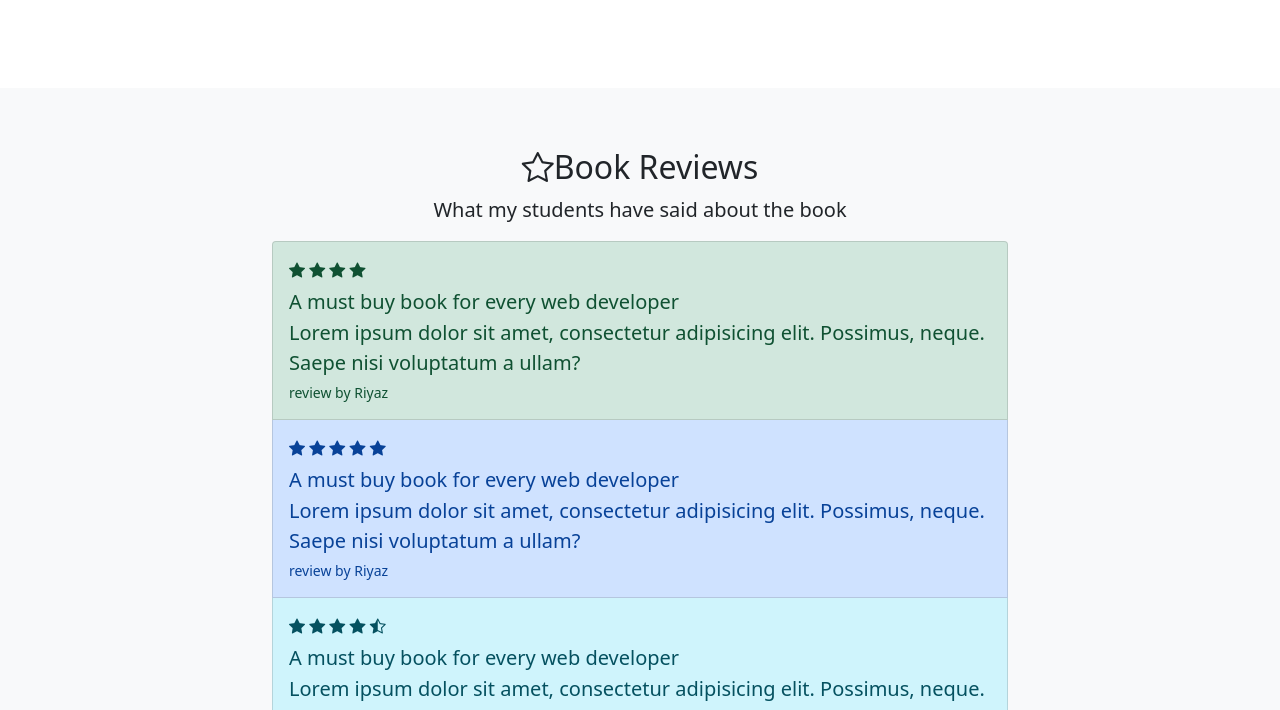
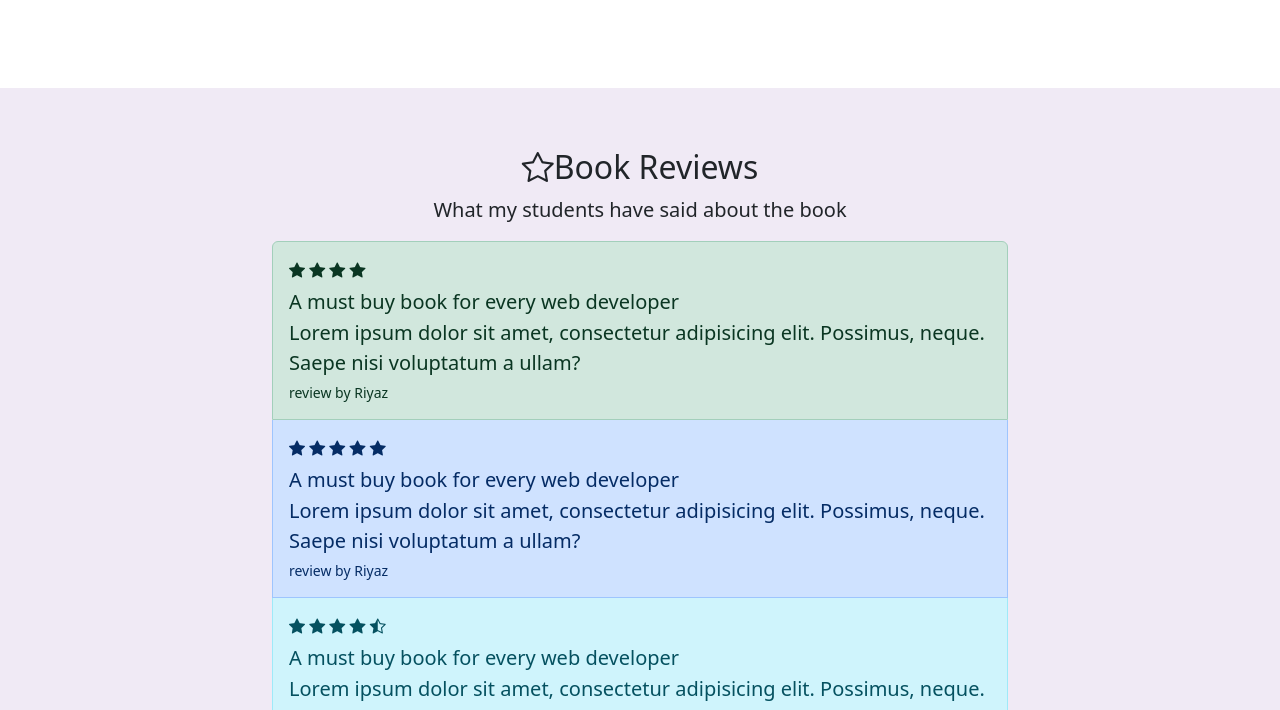
Before and after one commit to Pathan-Riyaz-Khan/BootStrapLearning, a website: page index.html in a window 1280 px wide. Shown: the part 2090-2800 px from the top of the page. Drawn offline with nearby package versions, Linux system fonts and the light colour scheme.

Commit message:
final commit

```diff
--- a/index.html
+++ b/index.html
@@ -3,8 +3,7 @@
     <meta charset="UTF-8">
     <meta name="viewport" content="width=device-width, initial-scale=1.0">
     <title>Net Ninja</title>
-    <link href="https://cdn.jsdelivr.net/npm/bootstrap@5.0.2/dist/css/bootstrap.min.css" rel="stylesheet"
-    integrity="sha384-EVSTQN3/azprG1Anm3QDgpJLIm9Nao0Yz1ztcQTwFspd3yD65VohhpuuCOmLASjC" crossorigin="anonymous">
+    <link href="/css/main.min.css" rel="stylesheet">
     <link rel="stylesheet" href="https://cdn.jsdelivr.net/npm/bootstrap-icons@1.11.3
     /font/bootstrap-icons.min.css">
     <style>
@@ -61,7 +60,7 @@
       </nav>
 
     <!--Main image and intro text-->
-    <section id = "intro">
+    <section id = "intro bg-altlight">
         <div class="container-lg">
             <div class="row justify-content-center align-items-center">
                 <div class="col-md-5 text-center text-md-start">
@@ -214,7 +213,7 @@
     </section>
 
     <!--reviews-->
-    <section id = "reviews" class="bg-light">
+    <section id = "reviews" class="bg-altlight">
       <div class="container-lg">
         <div class="text-center">
           <h2><i class="bi bi-star"></i>Book Reviews</h2>
--- /dev/null
+++ b/sass/main.scss
@@ -0,0 +1,13 @@
+@import '../node_modules/bootstrap/scss/_functions';
+@import '../node_modules/bootstrap/scss/_variables';
+
+
+$custom-theme-colors: (
+    "altlight" : #f0eaf5,
+    "altdark" : #522192,
+    "skyblue" : rgba(138, 221, 241, 0.067)
+);
+
+$theme-colors: map-merge($custom-theme-colors, $theme-colors);
+
+@import '../node_modules/bootstrap/scss/bootstrap';
```
Also changed, not shown: package.json (added, +14 -0 lines), css/main.min.css (added), 2 other files.
